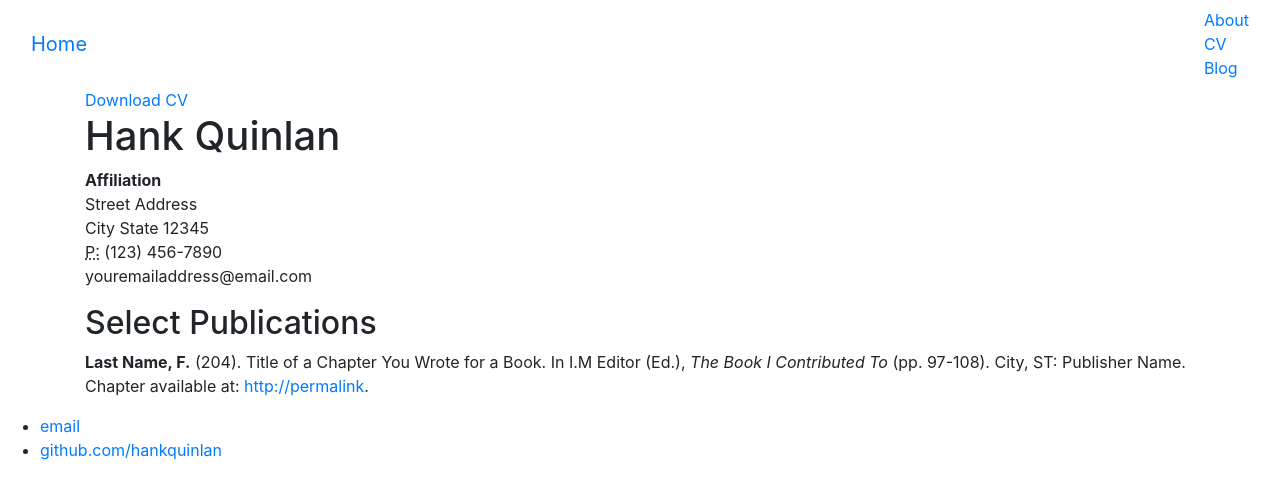
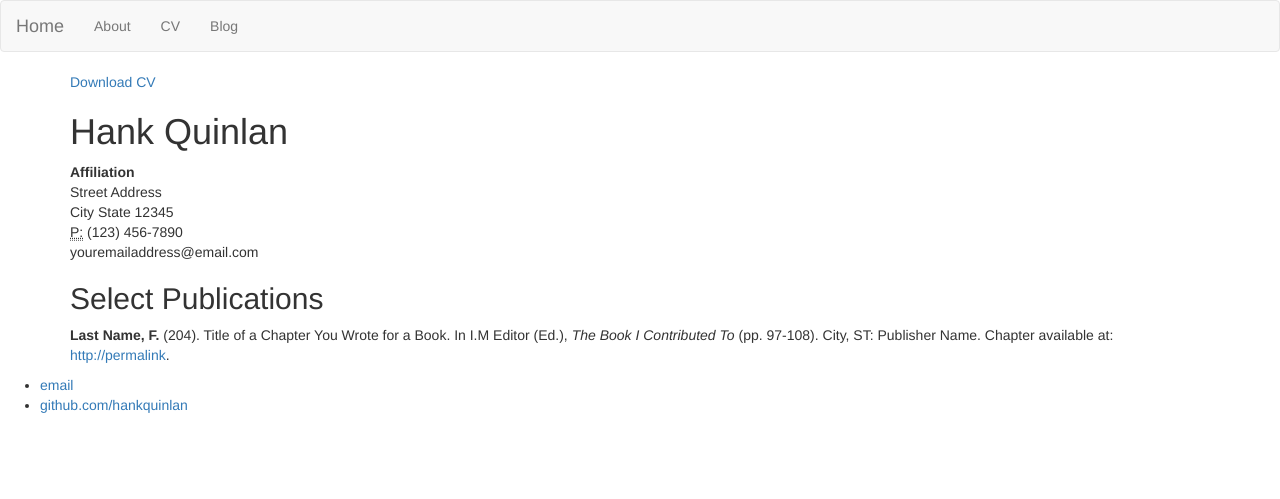
Before and after one commit to wenbin2233/wenbin2233.github.io, a Jekyll site: the page built from cv/index.html, in a window 1280 px wide. Shown: the top 499 px of the page. Built offline with Jekyll 4.4.1, drawn with Linux system fonts in a browser that asks for light colours.

Commit message:
修改CSS样式

```diff
--- a/_layouts/default.html
+++ b/_layouts/default.html
@@ -1,10 +1,9 @@
 <!DOCTYPE html>
 <html>
   <head>
+    <meta charset="utf-8">
     <title>{{ page.title }}</title>
-
-    <link rel="stylesheet" type="text/css" href="/css/bootstrap.css">
-    <link rel="stylesheet" type="text/css" href="/css/bootstrap.min.css">
+    <link rel="stylesheet" href="https://cdn.staticfile.org/twitter-bootstrap/3.3.7/css/bootstrap.min.css">
     <script src="/js/bootstrap.min.js"></script>
 
   </head>
```
